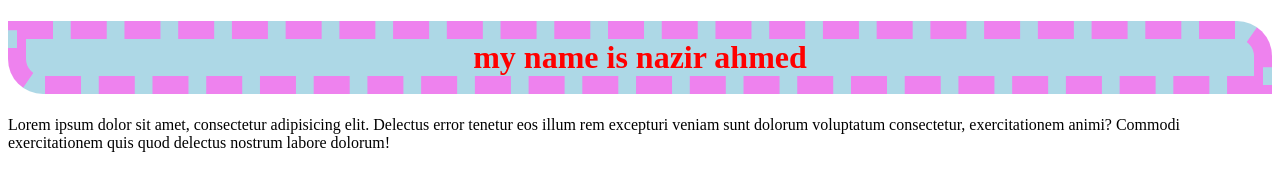
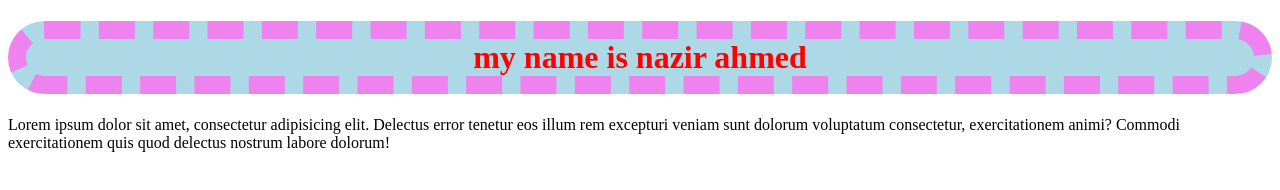
Before and after one commit to kmnazrul/first-repo, a plain HTML site: page index.html in a window 1280 px wide. Drawn offline with Linux system fonts and the light colour scheme.

Commit message:
fourth update

```diff
--- a/style.css
+++ b/style.css
@@ -2,7 +2,7 @@ h1 {
   color: red;
   background-color: lightblue;
   border: 0.5cm dashed violet;
-  border-bottom-left-radius: 35px;
-  border-top-right-radius: 35px;
+
+  border-radius: 50px;
   text-align: center;
 }
```
